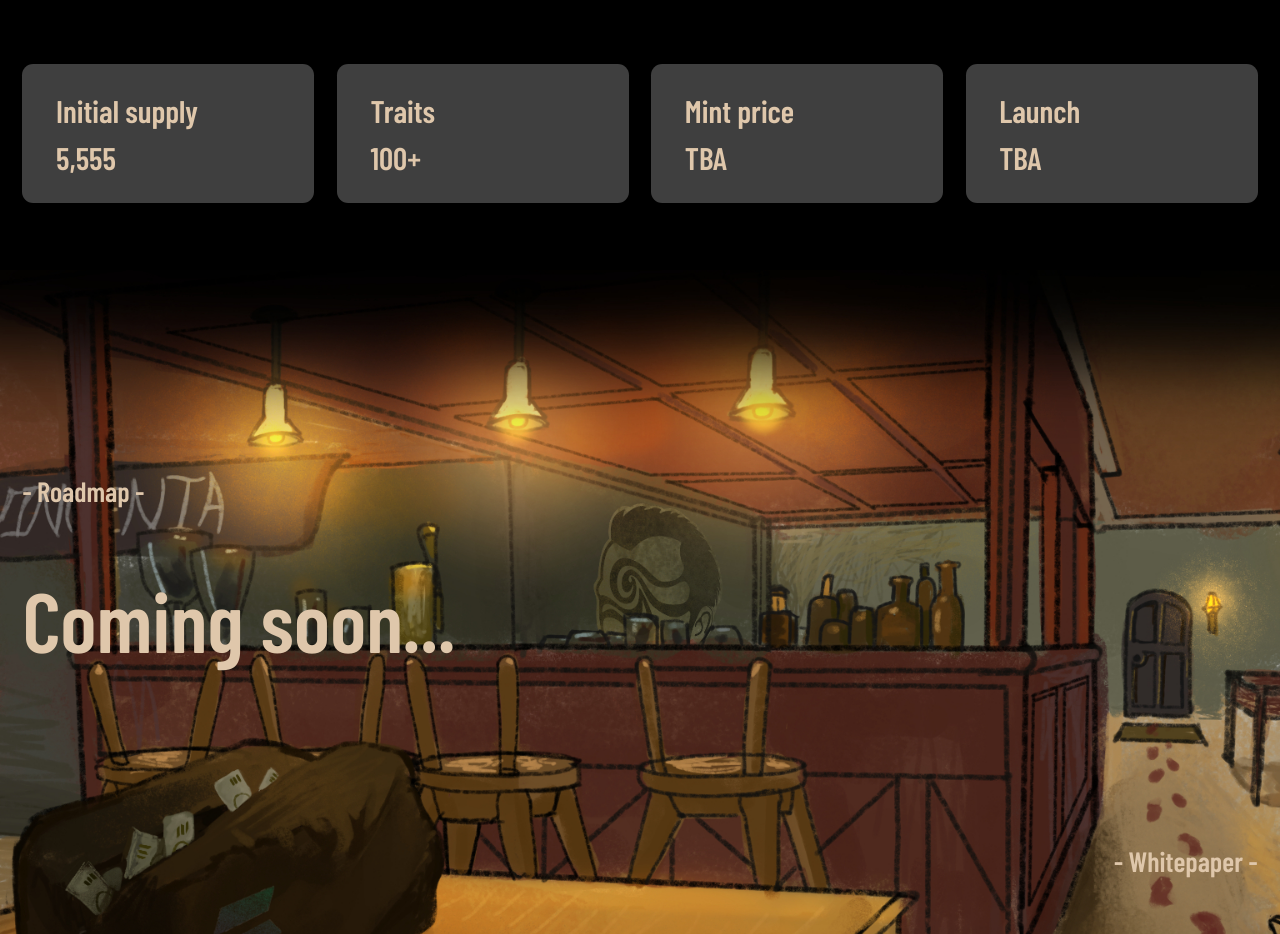
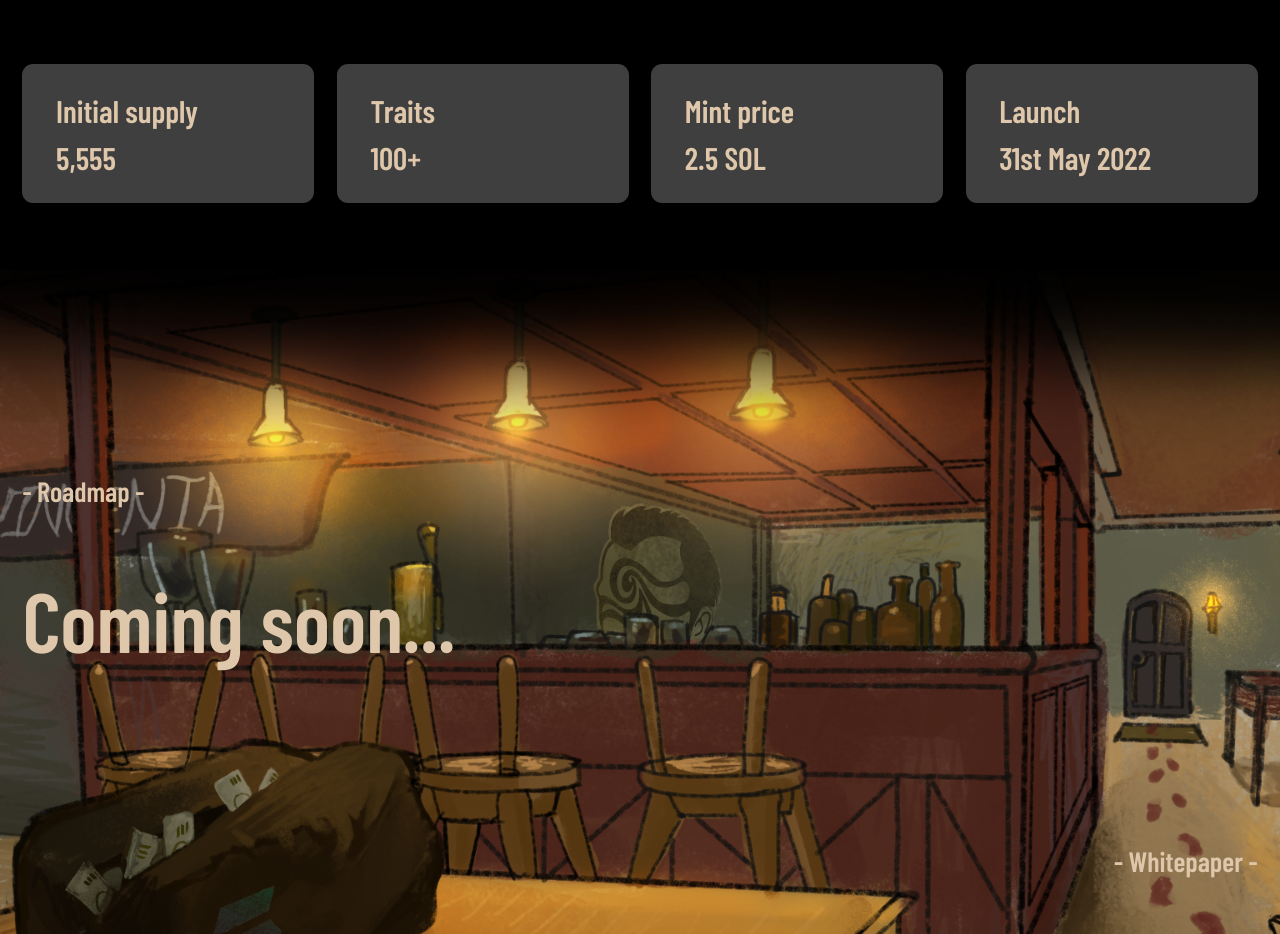
Before and after one commit to dev-nainglu/vincenia, a Next.js app: page / in a window 1280 px wide. Shown: the part 1680-2614 px from the top of the page. Built offline with nearby package versions, Linux system fonts and the light colour scheme.

Commit message:
updated info

```diff
--- a/components/Home/Info.tsx
+++ b/components/Home/Info.tsx
@@ -15,11 +15,11 @@ const Info: NextPage = () => {
 					</div>
 					<div style={{ backgroundColor: '#3F3F3F' }} className="rounded-lg my-6 px-6 py-4">
 						<h3 className="font-bold">Mint price</h3>
-						<p>TBA</p>
+						<p>2.5 SOL</p>
 					</div>
 					<div style={{ backgroundColor: '#3F3F3F' }} className="rounded-lg my-6 px-6 py-4">
 						<h3 className="font-bold">Launch</h3>
-						<p>TBA</p>
+						<p>31st May 2022</p>
 					</div>
 				</div>
 			</div>
```
